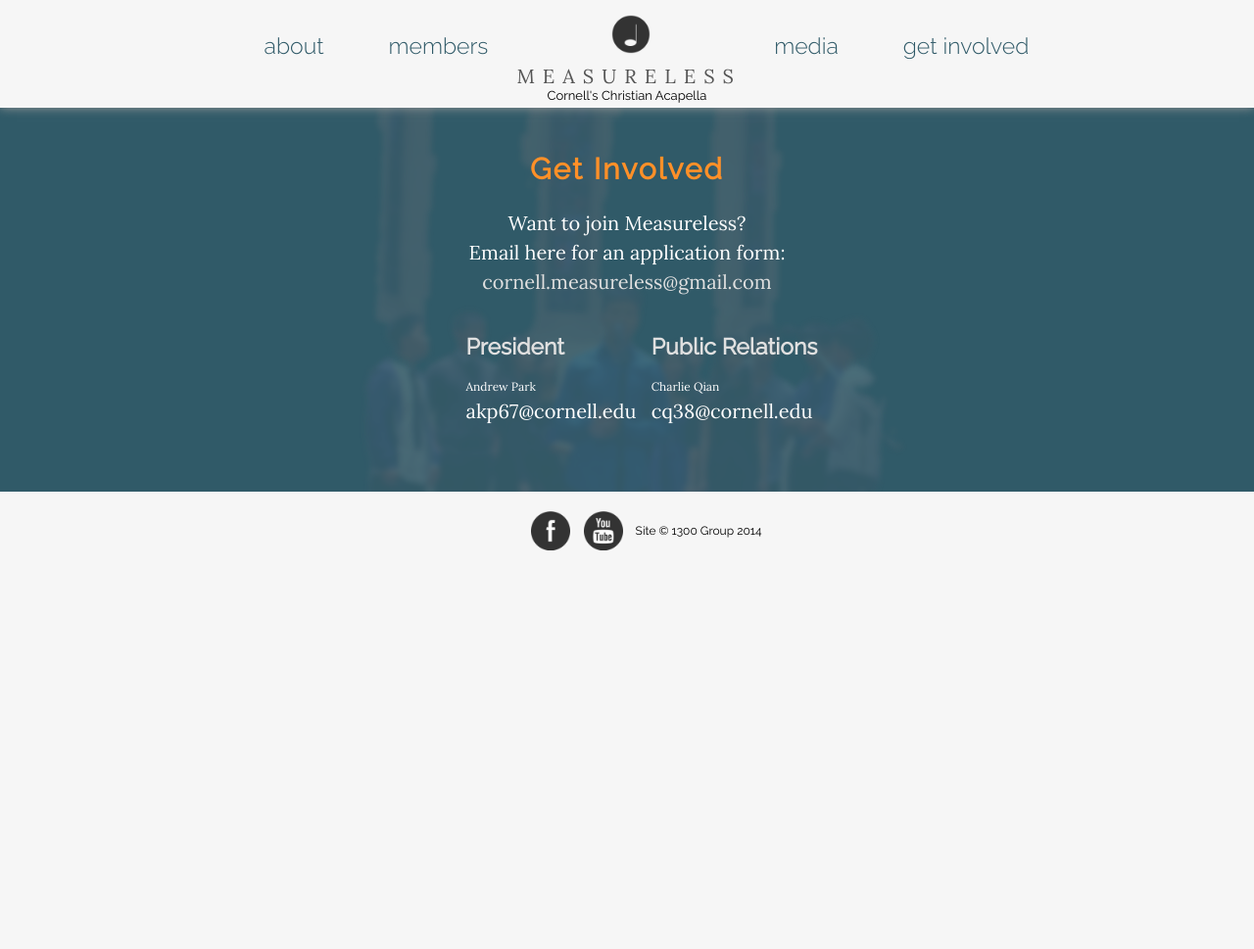
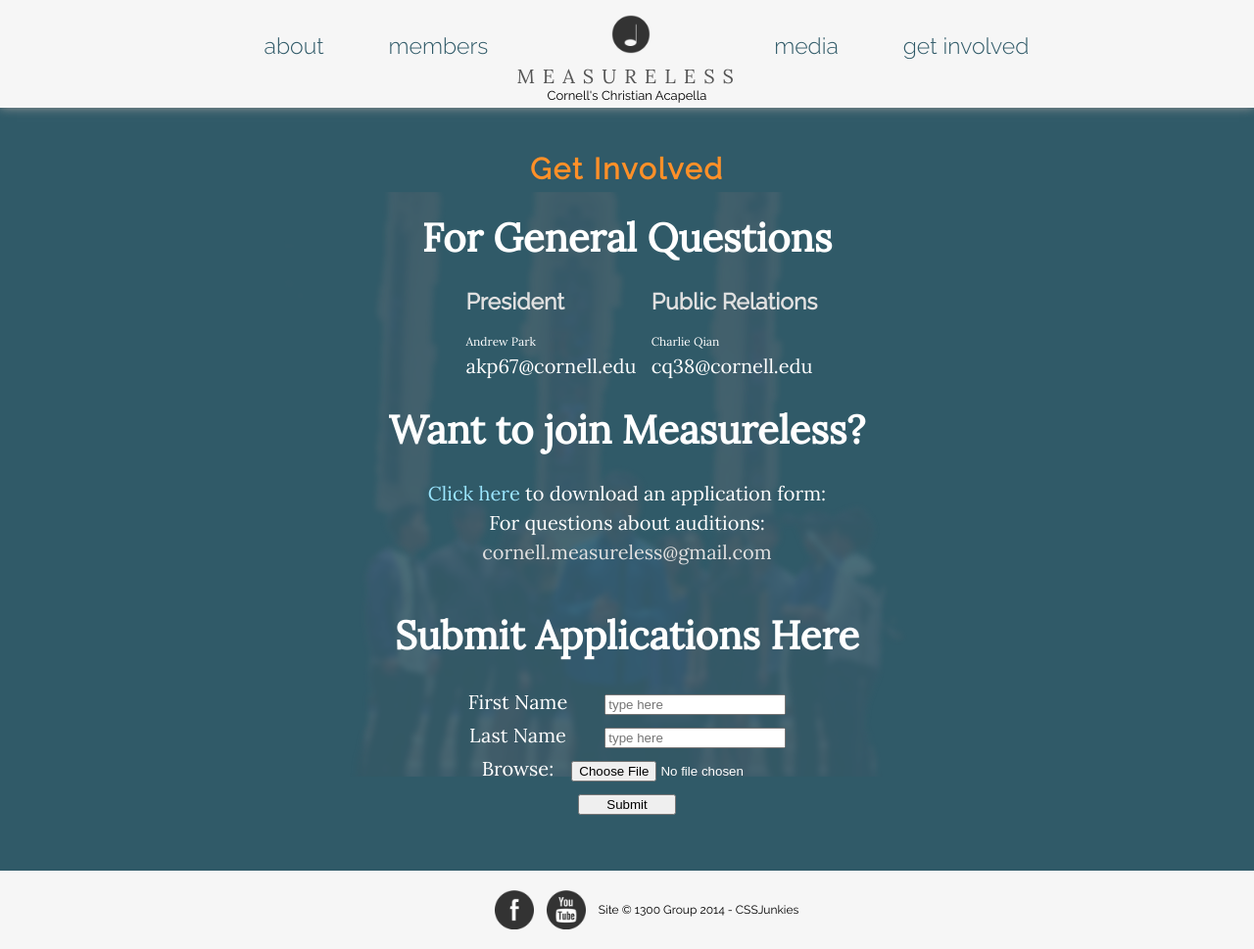
Before and after one commit to apokellypse/Measureless-Website, a PHP site: page /getinvolved.php in a window 1280 px wide. Shown: the whole page at 98% size. Before the commit the page ends 562 px from the top, so only its background shows below. Run offline with PHP 8.4, Linux system fonts and the light colour scheme; some libraries are stand-ins or nearby versions.

Commit message:
added awesome upload form

```diff
--- /dev/null
+++ b/applicants.csv
@@ -0,0 +1,6 @@
+kly24, test2
+kly24, test2
+kly24, test2
+kly24, test2
+Kelly, Yu
+Kelly, Yu
--- a/css/main2.css
+++ b/css/main2.css
@@ -526,6 +526,35 @@ h5 {
 #email {    color:#e0e0e0;
 }
 
+section {
+    text-align: center;
+}
+
+section table {
+    margin: 0 auto;
+}
+
+section td {
+    padding-bottom: 5px;
+}
+
+.tweakcell {
+    padding-left: 35px;
+}
+
+.incomplete, .upload_fail {
+    margin: 5px;
+    color: #FFA44F;
+}
+
+section input[type="submit"] {
+    width: 100px;
+}
+
+#download > a {
+    color: #9BE6FF;
+}
+
     /*
  _____           _
 |  ___|__   ___ | |_ ___ _ __
--- a/footer.php
+++ b/footer.php
@@ -1,11 +1,9 @@
 <footer>
 
     <ul>
-        <li>
-    <a href="https://www.facebook.com/CornellMeasureless"><img src="img/iconfb.png" ></a> </li>
-       <li> <img src="img/iconyt.png" ></li>
-
-	<li>Site &copy; 1300 Group 2014</li>
-            </ul>
+       <li><a href="https://www.facebook.com/CornellMeasureless"><img src="img/iconfb.png"></a></li>
+       <li><a href="https://www.youtube.com/results?search_query=cornell+measureless"><img src="img/iconyt.png"></a></li>
+		<li>Site &copy; 1300 Group 2014 - CSSJunkies</li>
+    </ul>
 
 </footer>
--- a/getinvolved.php
+++ b/getinvolved.php
@@ -10,31 +10,163 @@
 		<div class="content" id="contact">
 		<h2>Get Involved</h2>
 
-           <!--
+        <div class="contactdiv" id="contactofficer">
+        <h1>For General Questions</h1>
         <ul>
-<li>			<h5>Club Email</h5> <p>cornell.measureless@gmail.com</p></li>
-<li>			<h5>President</h5> <p>Andrew Park</p><p> akp67@cornell.edu</p></li>
-<li>			<h5>Public Relations</h5> <p>Charlie Qian</p><p> cq38@cornell.edu</p></li>
+            <li><h5>President</h5>
+                <p class="name">Andrew Park</p>
+                <p>akp67@cornell.edu</p>
+            </li>
+            <li><h5>Public Relations</h5>
+                <p class="name">Charlie Qian</p>
+                <p>cq38@cornell.edu</p>
+            </li>
         </ul>
--->
 
 
         <div class="contactdiv" id="contactemail">
-                <p>Want to join Measureless?</p><p> Email here for an application form:</p>
+            <h1>Want to join Measureless?</h1>
+            <p id="download"><a href="downloads/application.doc" download>
+                Click here</a> to download an application form:</p>
+            <p>For questions about auditions:</p>
             <p id="email">cornell.measureless@gmail.com</p>
         </div>
 
-            <div class="contactdiv" id="contactofficer">
-
-<ul>
-                <li>			<h5>President</h5> <p class="name">Andrew Park </p><p>akp67@cornell.edu</p></li>
-<li>			<h5>Public Relations</h5> <p class="name">Charlie Qian</p><p> cq38@cornell.edu</p></li>
-                </ul>
-
-            </div>
+        <h1>Submit Applications Here</h1>
 
 
 
+
+
+<?php
+
+    $firstName = "";
+    $lastName = "";
+
+    //where the .errorbox div is:
+    $varMessage = "";
+
+    if($_SERVER['REQUEST_METHOD'] == 'POST') {
+        $varPlscomplete = "";
+        if (empty($_POST['first'])) {
+            $varPlscomplete =
+            '<div class="incomplete">You need to enter in your first name.</div>';
+        }
+        if (empty($_POST['last'])) {
+            $varPlscomplete = $varPlscomplete
+            . '<div class="incomplete">You need to enter in your last name.</div>';
+        }
+        $varFirst = $_POST['first'];
+        $varLast = $_POST['last'];
+
+        if (!empty($varPlscomplete)) {
+            $varMessage = '<div class="incomplete">'
+            . $varPlscomplete . "</div>";
+        }
+
+    //begin handling file upload:
+
+
+        $allowedExts = array("doc", "DOC", "docx", "DOCX", "pdf", "PDF");
+        $temp = explode(".", $_FILES["the_file"]["name"]);
+
+        //separates the name into an array, and grabs the extension name
+        $extension = end($temp);
+
+        $firstName = $_POST['first'];
+        $lastName = $_POST['last'];
+
+
+        //GETTING TIME
+        date_default_timezone_set("America/New_York");
+
+        //below 4 lines are from php.net
+        $nextWeek = time() + (7 * 24 * 60 * 60);
+                           // 7 days; 24 hours; 60 mins; 60 secs
+        // echo 'Now:       '. date('Y-m-d H:i:s') ."\n";
+        $year = date('Y');
+        $month = date('m');
+        $date = date('d');
+        $hour = date('H');
+        $min = date('i');
+        $sec = date('s');
+
+        // echo 'Next Week: '. date('Y-m-d', $nextWeek) ."\n";
+
+        if ((($_FILES["the_file"]["type"] == "application/pdf")
+            || ($_FILES["the_file"]["type"] == "application/msword")
+            || ($_FILES["the_file"]["type"] ==
+                "application/vnd.openxmlformats-officedocument.wordprocessingml.document"))
+            && ($_FILES["the_file"]["size"] < 2000000)
+            && in_array($extension, $allowedExts)) {
+
+            if ($_FILES["the_file"]["error"] > 0) {
+                if ($varMessage == "")
+                    $varMessage = '<div class="upload_fail">We encountered an error: '
+                    . $_FILES["the_file"]["error"] . "</div>";
+            } else {
+                $newname = "" . $firstName . "_" . $lastName . '_' . $year . '_'
+                . $month . '_' . $date . '_' . $hour . '_' . $min . '_' . $sec . '_'
+                . "." . $extension;
+                if (file_exists("uploads/" . $newname)) {
+                    if ($varMessage == "")
+                        $varMessage = '<div class="upload_warning">' . $_FILES["the_file"]["name"]
+                        . " already exists in our database.</div>";
+                } else {
+                    if (move_uploaded_file($_FILES['the_file']['tmp_name'], "uploads/" . $newname)) {
+                    //I've renamed the file
+                        if ($varMessage == "")
+                            $varMessage = '<div class="upload_success">
+                            Your application has been uploaded!</div>';
+
+                        $fs = fopen("applicants.csv", "a");
+                        fwrite($fs, $varFirst . ", " . $varLast . "\n");
+                        fclose($fs);
+
+                    } else {
+                        print '. Please try again.</div>';
+                    }
+                }
+            }
+        } else {
+            if ($varMessage == "")
+                $varMessage = '<div class="upload_fail">
+                Please attach a pdf of your application.
+                Also, make sure your file size is under 2 MB.</div>';
+        }
+    }
+
+    ?>
+
+    <section>
+        <?=$varMessage;?>
+    </section>
+
+    <section>
+        <form action="getinvolved.php" method="post" enctype="multipart/form-data">
+            <table>
+                <tr>
+                    <td class="tweakcell"><label for="text">First Name</label></td>
+                    <td><input required type="text" name="first" value="<?=$firstName;?>"
+                        maxlength="7" placeholder="type here"></td>
+                </tr>
+                <tr>
+                    <td class="tweakcell"><label for="text">Last Name</label></td>
+                    <td><input required type="text" name="last" value="<?=$lastName;?>"
+                        maxlength="7" placeholder="type here"></td>
+                </tr>
+                <tr>
+                    <td class="tweakcell"><label for="file">Browse:</label></td>
+                    <td><input required type="file" name="the_file" id="file"></td>
+                </tr>
+                <tr>
+                    <td colspan="2"><input type="submit" name="submit" value="Submit"></td>
+                </tr>
+            </table>
+        </form>
+    </section>
+
+    </div>
 
 <!-- Club Links (tumblr, g+, facebook, twitter, youtube…) -->
     </div>
```
Also changed, not shown: 3 other files. Lines whose indentation alone changed are shown as unchanged.
